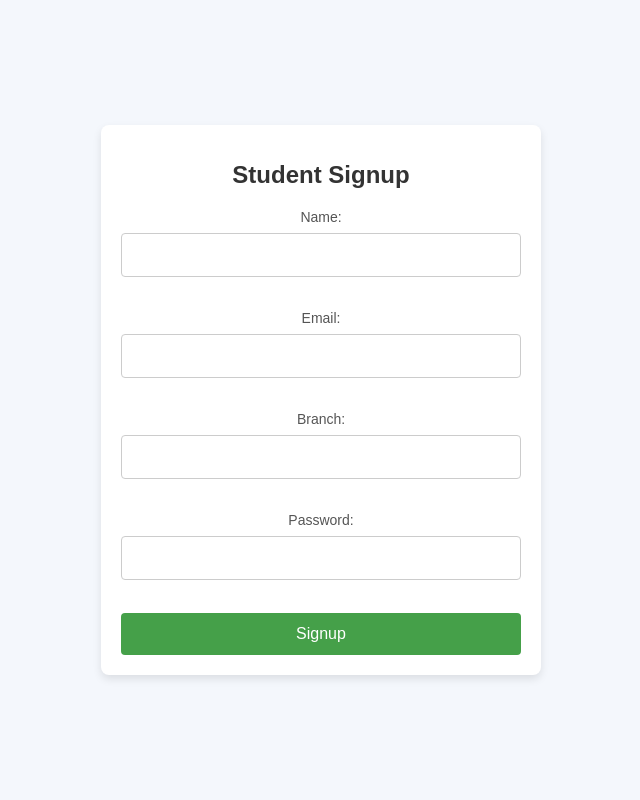
After one commit to busttech/coding-platform-2, a Flask app: page /signup in a window 1280 px wide. The commit adds this page. Shown: the whole page, without its empty margins (319-959 px from the left). Run offline with Flask 3, Linux system fonts and the light colour scheme.

Commit message:
dfghjhgkhjhjgdh

```diff
--- a/app.py
+++ b/app.py
@@ -1,9 +1,11 @@
-from flask import Flask, render_template, request, jsonify, redirect, session, url_for
+from flask import Flask, render_template, request, jsonify, redirect, session, url_for,flash
 from flask_sqlalchemy import SQLAlchemy
+from flask_mail import Mail,Message
 import subprocess
 import sys
 import os
 import tempfile
+import random
 
 app = Flask(__name__)
 BASE_DIR = os.path.dirname(os.path.abspath(__file__))
@@ -12,6 +14,14 @@ app.config['SQLALCHEMY_DATABASE_URI'] = (
     f'mysql+pymysql://3QkyK3w5GoLuPjo.root:r8jhtPzQbNRtJaSF@gateway01.ap-southeast-1.prod.aws.tidbcloud.com:4000/tes1?ssl_ca={CA_CERT_PATH}'
 )
 app.config['SQLALCHEMY_TRACK_MODIFICATIONS'] = False
+app.config['SQLALCHEMY_TRACK_MODIFICATIONS'] = False
+app.config['MAX_CONTENT_LENGTH'] = 1000 * 1024 * 1024
+app.config['MAIL_SERVER'] = 'smtp.gmail.com'
+app.config['MAIL_USERNAME'] = 'tarun1940v@gmail.com'
+app.config['MAIL_PASSWORD'] = 'soih zgac nsmh noxv'
+app.config['MAIL_PORT'] = 587
+app.config['MAIL_USE_TLS'] = True
+
 db = SQLAlchemy(app)
 app.secret_key = os.urandom(24)
 
@@ -34,33 +44,47 @@ class Submission(db.Model):
     student_code = db.Column(db.Text, nullable=False)
     question_id = db.Column(db.Integer, db.ForeignKey('question.id'), nullable=False)
     result = db.Column(db.String(16), nullable=False)
+    email= db.Column(db.String(100), nullable=False)
+    name= db.Column(db.String(100), nullable=False)
+    branch= db.Column(db.String(100), nullable=False)
+
 class SubmissionAll(db.Model):
     id = db.Column(db.Integer, primary_key=True)
     student_code = db.Column(db.Text, nullable=False)
     question_id = db.Column(db.Integer, db.ForeignKey('question.id'), nullable=False)
     result = db.Column(db.String(16), nullable=False)
-
-
+    email= db.Column(db.String(100), nullable=False)
+    name= db.Column(db.String(100), nullable=False)
+    branch= db.Column(db.String(100), nullable=False)
+class User(db.Model):
+    id = db.Column(db.Integer, primary_key=True)
+    email = db.Column(db.String(120), unique=True, nullable=False)
+    name = db.Column(db.String(100), nullable=False)
+    branch = db.Column(db.String(100), nullable=False)
+    password = db.Column(db.String(128))
+    is_active = db.Column(db.Boolean, default=False)
+    activation_code = db.Column(db.String(6), nullable=True)
+mail = Mail(app)
 @app.route("/")
 def home():
     return render_template('index.html')
 
-@app.route('/login', methods=['GET', 'POST'])
-def login():
+@app.route('/logint', methods=['GET', 'POST'])
+def logint():
     if request.method == 'POST':
         username = request.form['username']
         password = request.form['password']
         if username == 'room330' and password == '329330':
-            session['logged_in'] = True
+            session['logged_in_teacher'] = True
             return redirect(url_for('teacher'))
         else:
-            return render_template('login.html', error="Invalid credentials, please try again.")
-    return render_template('login.html')
+            return render_template('logint.html', error="Invalid credentials, please try again.")
+    return render_template('logint.html')
 
 @app.route('/teacher', methods=['GET', 'POST'])
 def teacher():
-    if 'logged_in' not in session:
-        return redirect(url_for('login'))
+    if 'logged_in_teacher' not in session:
+        return redirect(url_for('logint'))
     if request.method == 'POST':
         data = request.json
         question = Question(
@@ -81,9 +105,84 @@ def teacher():
         db.session.commit()
         return jsonify({'message': 'Question added successfully!'}), 201
     return render_template('teacher.html')
+@app.route('/loginsi')
+def loginsi():
+    return render_template('loginsi.html')
 
+@app.route('/signup', methods=['GET', 'POST'])
+def signup():
+    if request.method == 'POST':
+        email = request.form['email']
+        name = request.form['name']
+        branch = request.form['branch']
+        password =request.form['password']
+
+        # Check if the email already exists in the database
+        existing_user = User.query.filter_by(email=email).first()
+        if existing_user:
+            if existing_user.is_active:
+                flash('Email is already registered. Please log in or use a different email.', 'danger')
+                return redirect(url_for('signup'))
+
+        # Generate activation code
+        activation_code = str(random.randint(100000, 999999))
+
+        # Store the new user in the database
+        new_user = User(email=email, name=name, branch=branch, activation_code=activation_code,password=password)
+        db.session.add(new_user)
+        db.session.commit()
+        session['a'] = email
+
+        msg = Message('Activation Code', sender='nonreplaygmail.com', recipients=[email])
+        msg.body = f'Hello {name},\n\nYour activation code is: {activation_code}\n\nThank you!'
+        mail.send(msg)
+
+        flash('Activation code sent to your email. Please activate your account.', 'info')
+        return redirect(url_for('activate', email=email))
+    return render_template('signup.html')
+
+
+@app.route('/activate', methods=['GET', 'POST'])
+def activate():
+    email = session.get('a')
+    if request.method == 'POST':
+        email = session.get('a')
+        code = request.form['code']
+        user = User.query.filter_by(email=email).first()
+        if user and user.activation_code == code:
+            user.is_active = True
+            db.session.commit()
+            print("User  activated successfully.")
+            return redirect(url_for('login'))
+        else:
+            flash('Invalid activation code. Please try again.', 'danger')
+    return render_template('activate.html', email=email)
+
+@app.route('/login', methods=['GET', 'POST'])
+def login():
+    if request.method == 'POST':
+        email = request.form['email']
+        password = request.form['password']
+        user = User.query.filter_by(email=email).first()
+        print(user)
+
+        if user and user.is_active and user.password==password:
+            session['email'] = email
+            flash('Login successful!', 'success')
+            session["login_completed_student"] = True
+            return redirect(url_for('student'))
+        else:
+            return render_template('login.html', error="Invalid credentials, please try again.")
+    return render_template('login.html')
+@app.route('/logout')
+def logout():
+    session.pop('email', None)
+    flash('Logged out successfully!', 'info')
+    return redirect(url_for('login'))
 @app.route('/student')
 def student():
+    if 'login_completed_student' not in session:
+        return redirect(url_for('loginsi'))
     questions = Question.query.all()
     return render_template('student.html', questions=questions)
 @app.route('/Allquestions')
@@ -148,32 +247,43 @@ def submit_code(question_id):
         except Exception as e:
             results.append({'error': str(e)})
     if all_passed:
-        submission = Submission(student_code=code, question_id=question_id, result="Passed")
+        n = User.query.filter_by(email = session.get("email")).first()
+        submission = Submission(student_code=code, question_id=question_id, email= session.get("email"),name= n.name ,branch = n.branch,result="Passed")
         db.session.add(submission)
         db.session.commit()
     elif not all_passed :
-        submissiondsd = SubmissionAll(student_code=code, question_id=question_id, result="Passed" if all_passed else "Failed")
+        n = User.query.filter_by(email = session.get("email")).first()
+        submissiondsd = SubmissionAll(student_code=code, question_id=question_id, email= session.get("email"), name= n.name ,branch = n.branch,result="Failed")
         db.session.add(submissiondsd)
         db.session.commit()
     return jsonify({'results': results, 'status': 'success' if all_passed else 'failure'})
 
 @app.route('/passedsub/<int:question_id>')
 def view_submissions(question_id):
-    if 'logged_in' not in session:
-        return redirect(url_for('login'))
+    if 'logged_in_teacher' not in session:
+        return redirect(url_for('logint'))
     question = Question.query.get_or_404(question_id)
     submissions = Submission.query.filter_by(question_id=question_id).all()
     has_passed_submission = any(submission.result == 'Passed' for submission in submissions)
     return render_template('submission.html', question=question, submissions=submissions, has_passed_submission=has_passed_submission)
 @app.route('/failedsub/<int:question_id>')
 def view_failed_submissions(question_id):
+    if 'logged_in_teacher' not in session:
+        return redirect(url_for('logint'))
     question = Question.query.get_or_404(question_id)
     submissions = SubmissionAll.query.filter_by(question_id=question_id).all()
     return render_template('submission.html', question=question, submissions=submissions)
-@app.route('/logout')
-def logout():
+@app.route('/logoutt')
+def logoutt():
     session['logged_in'] = False
-    return redirect(url_for("login"))
+    return redirect(url_for("logint"))
+@app.route("/dropalllll12121212fdfjdf")
+def dropalll():
+    with app.app_context():
+        db.drop_all()
+        db.session.commit()
+        print("All tables dropped!")
+    return render_template("index.html")
 if __name__ == '__main__':
     with app.app_context():
         db.create_all()
--- a/static/login.css
+++ b/static/login.css
@@ -9,59 +9,80 @@ body {
     margin: 0;
 }
 
-form {
+/* Login container */
+.login-container {
+    width: 100%;
+    max-width: 400px;
     background-color: #fff;
     padding: 20px;
     border-radius: 8px;
     box-shadow: 0 4px 8px rgba(0, 0, 0, 0.1);
-    width: 100%;
-    max-width: 400px;
     text-align: center;
 }
 
+/* Header styling */
 h2 {
+    font-size: 28px;
+    color: #333;
+    margin-bottom: 20px;
+}
+h1 {
+    font-size: 24px;
     color: #333;
     margin-bottom: 20px;
 }
 
+/* Input fields */
 label {
     display: block;
-    margin-bottom: 8px;
+    text-align: center;
     font-size: 14px;
     color: #555;
+    margin-bottom: 8px;
 }
 
-input[type="text"], input[type="password"] {
+input{
     width: 100%;
     padding: 12px;
-    margin-bottom: 15px;
+    font-size: 16px;
     border: 1px solid #ccc;
     border-radius: 4px;
-    font-size: 16px;
+    margin-bottom: 15px;
+    box-sizing: border-box;
     color: #333;
-    box-sizing: border-box;
+    transition: border-color 0.3s ease;
 }
 
-input[type="text"]:focus, input[type="password"]:focus {
+input:focus {
     border-color: #45a049;
     outline: none;
 }
 
+/* Submit button */
 button {
     background-color: #45a049;
     color: white;
+    font-size: 16px;
     padding: 12px 20px;
     border: none;
     border-radius: 4px;
-    font-size: 16px;
     cursor: pointer;
     width: 100%;
+    transition: background-color 0.3s ease;
 }
 
 button:hover {
-    background-color: #45a049;
+    background-color: #3e8e41;
 }
 
+/* Error messages */
+.error {
+    color: red;
+    font-size: 14px;
+    margin-top: 10px;
+}
+
+/* Link styling */
 p {
     font-size: 14px;
     color: #888;
--- /dev/null
+++ b/templates/signup.html
@@ -0,0 +1,24 @@
+<!DOCTYPE html>
+<html>
+<head>
+    <title>Signup</title>
+    <link rel="stylesheet" href="{{ url_for('static', filename='login.css') }}">
+</head>
+<body>
+    <div class="login-container">
+        <h1>Student Signup</h1>
+        <form action="/signup" method="POST">
+            <label for="name">Name:</label>
+            <input type="text" id="name" name="name" required><br><br>
+            <label for="email">Email:</label>
+            <input type="email" id="email" name="email" required><br><br>
+            <label for="branch">Branch:</label>
+            <input type="branch"  name="branch" required><br><br>
+            <label for="password">Password:</label>
+            <input type="password" id="password" name="password" required><br><br>
+            <button type="submit">Signup</button>
+        </form>
+
+   </div>
+</body>
+</html>
```
Also changed, not shown: other parts of static/login.css (+38 -5 lines), static/logint.css (added, +83 -0 lines), templates/activate.html (added, +19 -0 lines), templates/login.html (+13 -18 lines), templates/loginsi.html (added, +19 -0 lines), templates/logint.html (added, +31 -0 lines), templates/submission.html (+6 -3 lines).
